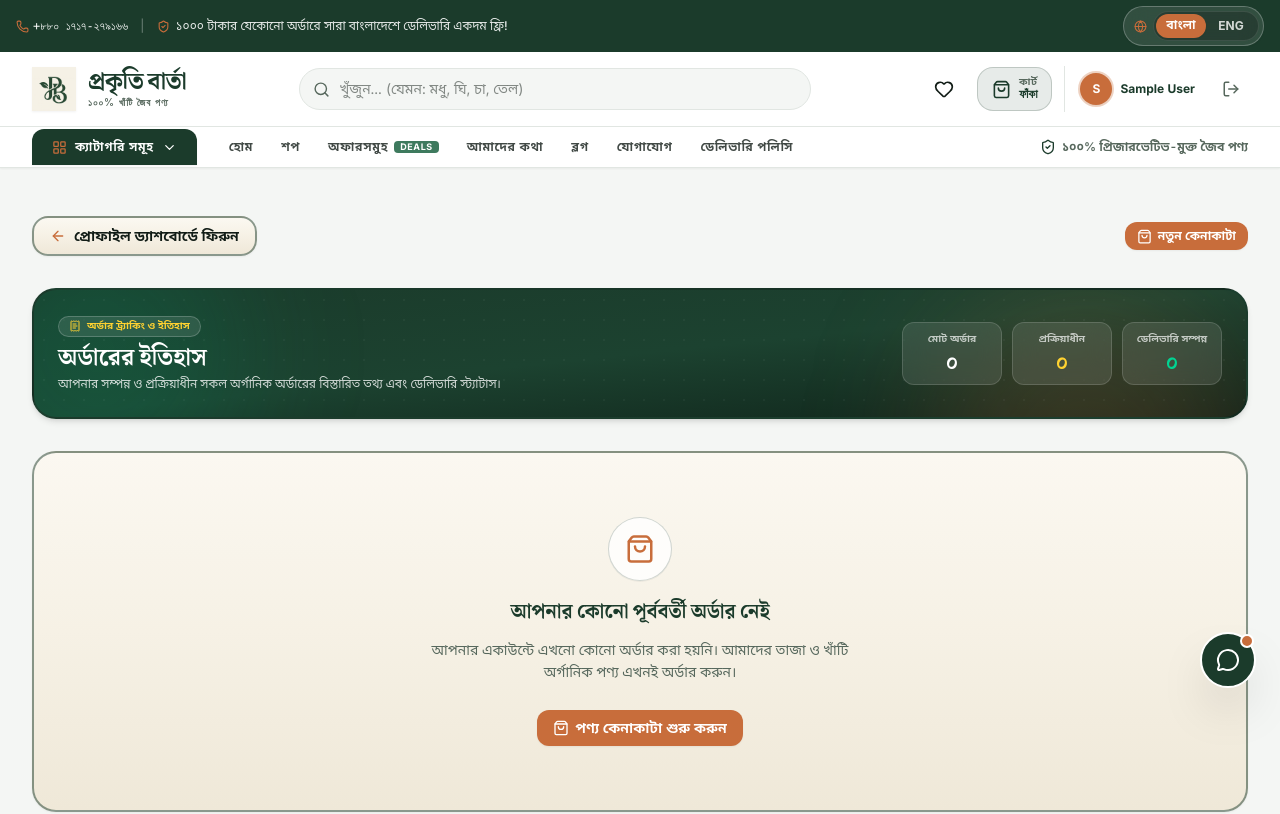
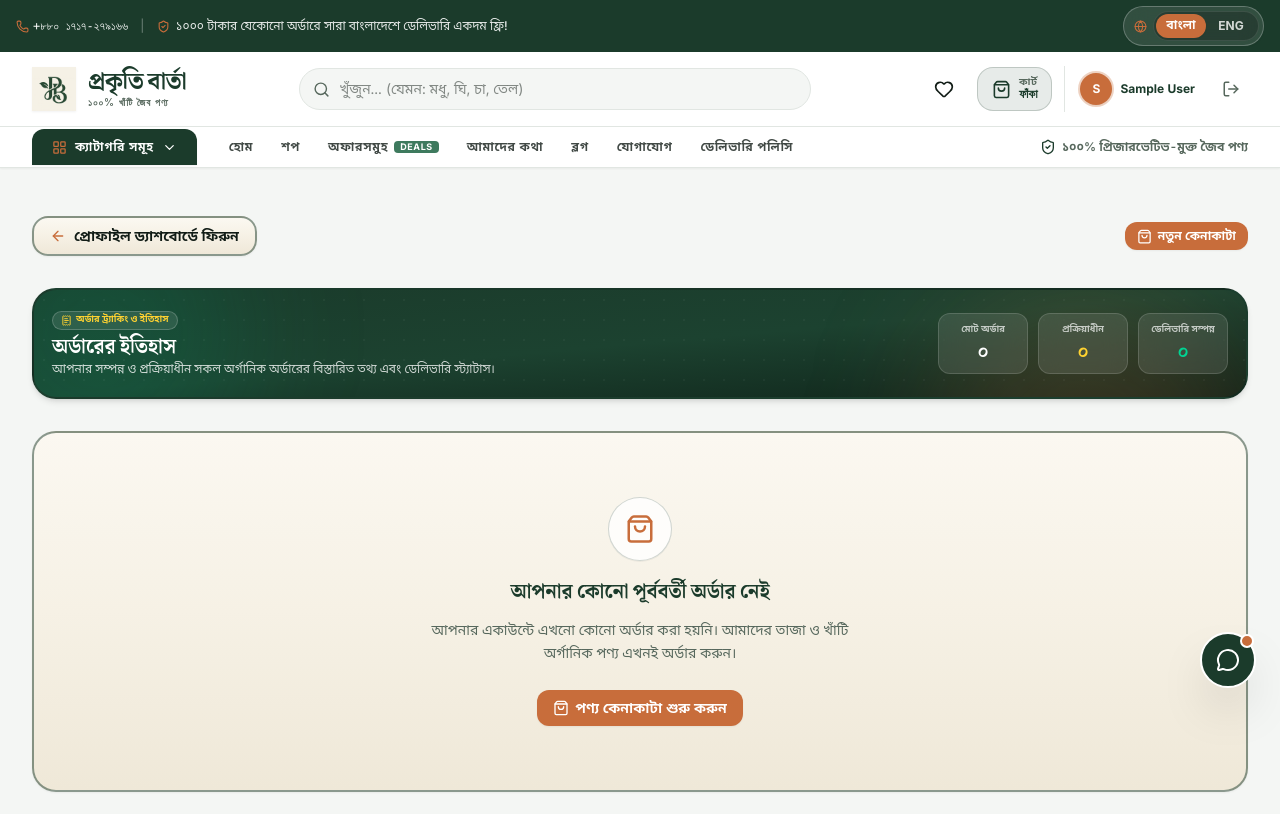
Before and after one commit to tridib371/prokriti-barta, a React (Vite) app: page /profile/orders in a window 1280 px wide. Shown: the top 814 px of the page. Built offline with nearby package versions, Linux system fonts and the light colour scheme; sample sign-in values are in the browser's storage.

Commit message:
style(orders): reduce Order History banner Y-axis height and style horizontal slide bar with distinct dark/black scrollbar thumb

```diff
--- a/src/index.css
+++ b/src/index.css
@@ -53,16 +53,38 @@ body, [class*="font-bn"], .font-display, .font-body {
 /* Custom Scrollbar */
 ::-webkit-scrollbar {
   width: 8px;
+  height: 6px;
 }
 ::-webkit-scrollbar-track {
   background: var(--bg);
 }
 ::-webkit-scrollbar-thumb {
-  background: var(--line);
+  background: var(--primary);
   border-radius: 4px;
 }
 ::-webkit-scrollbar-thumb:hover {
-  background: var(--muted);
+  background: var(--ink);
+}
+
+/* Distinct Dark Slidebar Utility for visible horizontal scrolling */
+.scrollbar-dark {
+  scrollbar-width: thin;
+  scrollbar-color: #111C16 rgba(27, 59, 43, 0.15);
+}
+.scrollbar-dark::-webkit-scrollbar {
+  height: 6px;
+  width: 6px;
+}
+.scrollbar-dark::-webkit-scrollbar-track {
+  background: rgba(27, 59, 43, 0.12);
+  border-radius: 9999px;
+}
+.scrollbar-dark::-webkit-scrollbar-thumb {
+  background: #111C16;
+  border-radius: 9999px;
+}
+.scrollbar-dark::-webkit-scrollbar-thumb:hover {
+  background: #000000;
 }
 
 /* Lenis Smooth Scroll Rules */
--- a/src/pages/OrderHistory.jsx
+++ b/src/pages/OrderHistory.jsx
@@ -88,21 +88,21 @@ export default function OrderHistory() {
         </div>
 
         {/* 1. Gorgeous Brand Hero Header Banner (Compact in Y-Axis) */}
-        <div className="relative rounded-3xl overflow-hidden bg-gradient-to-br from-primary via-[#1c4230] to-[#0f2319] text-white p-4 sm:p-6 shadow-md border-2 border-primary/30">
+        <div className="relative rounded-3xl overflow-hidden bg-gradient-to-br from-primary via-[#1c4230] to-[#0f2319] text-white p-3.5 sm:p-4.5 shadow-md border-2 border-primary/30">
           <div className="absolute top-0 right-0 w-80 h-80 bg-accent/20 rounded-full blur-3xl pointer-events-none" />
           <div className="absolute -bottom-20 -left-20 w-72 h-72 bg-emerald-500/15 rounded-full blur-3xl pointer-events-none" />
           <div className="absolute inset-0 bg-[radial-gradient(#ffffff0a_1px,transparent_1px)] [background-size:20px_20px] pointer-events-none" />
 
-          <div className="relative z-10 flex flex-col md:flex-row md:items-center justify-between gap-4">
-            <div className="space-y-1">
-              <div className="inline-flex items-center gap-1.5 px-2.5 py-0.5 rounded-full bg-white/10 backdrop-blur-md border border-white/20 text-[10px] font-bold text-amber-300 font-bn-sans">
-                <ReceiptText size={12} />
+          <div className="relative z-10 flex flex-col md:flex-row md:items-center justify-between gap-3 sm:gap-4">
+            <div className="space-y-0.5">
+              <div className="inline-flex items-center gap-1 px-2 py-0.5 rounded-full bg-white/10 backdrop-blur-md border border-white/20 text-[9px] font-bold text-amber-300 font-bn-sans">
+                <ReceiptText size={11} />
                 <span>{lang === 'bn' ? 'অর্ডার ট্র্যাকিং ও ইতিহাস' : 'Order History & Real-Time Tracking'}</span>
               </div>
-              <h1 className="font-display font-bold text-lg sm:text-2xl text-white">
+              <h1 className="font-display font-bold text-base sm:text-xl text-white">
                 {t('orders.title')}
               </h1>
-              <p className="text-xs text-white/80 font-bn-sans max-w-xl">
+              <p className="text-[11px] sm:text-xs text-white/80 font-bn-sans max-w-xl leading-snug">
                 {lang === 'bn'
                   ? 'আপনার সম্পন্ন ও প্রক্রিয়াধীন সকল অর্গানিক অর্ডারের বিস্তারিত তথ্য এবং ডেলিভারি স্ট্যাটাস।'
                   : 'Track your organic purchases, live delivery updates, and view invoices seamlessly.'}
@@ -110,20 +110,20 @@ export default function OrderHistory() {
             </div>
 
             {/* Quick Metrics Strip */}
-            <div className="grid grid-cols-3 gap-2.5 shrink-0">
-              <div className="bg-white/10 backdrop-blur-md border border-white/15 px-3 py-2 rounded-xl text-center min-w-[85px] sm:min-w-[100px]">
-                <span className="text-[10px] text-white/70 block uppercase font-bold">{lang === 'bn' ? 'মোট অর্ডার' : 'Total Orders'}</span>
-                <span className="font-display font-bold text-base sm:text-xl text-white mt-0.5 block">{n(orders.length)}</span>
+            <div className="grid grid-cols-3 gap-2 sm:gap-2.5 shrink-0">
+              <div className="bg-white/10 backdrop-blur-md border border-white/15 px-2.5 py-1.5 sm:px-3 sm:py-2 rounded-xl text-center min-w-[75px] sm:min-w-[90px]">
+                <span className="text-[9px] text-white/70 block uppercase font-bold">{lang === 'bn' ? 'মোট অর্ডার' : 'Total Orders'}</span>
+                <span className="font-display font-bold text-sm sm:text-lg text-white mt-0.5 block">{n(orders.length)}</span>
               </div>
 
-              <div className="bg-white/10 backdrop-blur-md border border-white/15 px-3 py-2 rounded-xl text-center min-w-[85px] sm:min-w-[100px]">
-                <span className="text-[10px] text-white/70 block uppercase font-bold">{lang === 'bn' ? 'প্রক্রিয়াধীন' : 'Processing'}</span>
-                <span className="font-display font-bold text-base sm:text-xl text-amber-300 mt-0.5 block">{n(processingCount)}</span>
+              <div className="bg-white/10 backdrop-blur-md border border-white/15 px-2.5 py-1.5 sm:px-3 sm:py-2 rounded-xl text-center min-w-[75px] sm:min-w-[90px]">
+                <span className="text-[9px] text-white/70 block uppercase font-bold">{lang === 'bn' ? 'প্রক্রিয়াধীন' : 'Processing'}</span>
+                <span className="font-display font-bold text-sm sm:text-lg text-amber-300 mt-0.5 block">{n(processingCount)}</span>
               </div>
 
-              <div className="bg-white/10 backdrop-blur-md border border-white/15 px-3 py-2 rounded-xl text-center min-w-[85px] sm:min-w-[100px]">
-                <span className="text-[10px] text-white/70 block uppercase font-bold">{lang === 'bn' ? 'ডেলিভারি সম্পন্ন' : 'Delivered'}</span>
-                <span className="font-display font-bold text-base sm:text-xl text-emerald-400 mt-0.5 block">{n(deliveredCount)}</span>
+              <div className="bg-white/10 backdrop-blur-md border border-white/15 px-2.5 py-1.5 sm:px-3 sm:py-2 rounded-xl text-center min-w-[75px] sm:min-w-[90px]">
+                <span className="text-[9px] text-white/70 block uppercase font-bold">{lang === 'bn' ? 'ডেলিভারি সম্পন্ন' : 'Delivered'}</span>
+                <span className="font-display font-bold text-sm sm:text-lg text-emerald-400 mt-0.5 block">{n(deliveredCount)}</span>
               </div>
             </div>
           </div>
@@ -131,12 +131,12 @@ export default function OrderHistory() {
 
         {/* 2. Filter Tabs & Search Bar - Green Bordered Cream Palette */}
         {orders.length > 0 && (
-          <div className="flex flex-col sm:flex-row sm:items-center justify-between gap-4 bg-gradient-to-b from-[#FBF8F1] via-[#F6F1E5] to-[#EFE8D8] border-2 border-primary/50 hover:border-primary rounded-3xl p-4 sm:p-5 shadow-xs transition-colors">
-            {/* Status Filter Tabs */}
-            <div className="flex items-center gap-2 overflow-x-auto pb-1 sm:pb-0">
+          <div className="flex flex-col sm:flex-row sm:items-center justify-between gap-3 sm:gap-4 bg-gradient-to-b from-[#FBF8F1] via-[#F6F1E5] to-[#EFE8D8] border-2 border-primary/50 hover:border-primary rounded-3xl p-3.5 sm:p-4.5 shadow-xs transition-colors">
+            {/* Status Filter Tabs with Black/Dark Scrollbar Slider */}
+            <div className="flex items-center gap-2 overflow-x-auto pb-2 sm:pb-0 scrollbar-dark">
               <button
                 onClick={() => setFilterStatus('all')}
-                className={`px-4 py-2 rounded-2xl text-xs font-bold font-bn-sans transition-all cursor-pointer whitespace-nowrap ${
+                className={`px-3.5 py-1.5 sm:px-4 sm:py-2 rounded-2xl text-xs font-bold font-bn-sans transition-all cursor-pointer whitespace-nowrap ${
                   filterStatus === 'all'
                     ? 'bg-primary text-white shadow-xs'
                     : 'bg-white/80 border border-primary/20 text-ink hover:bg-white'
@@ -147,7 +147,7 @@ export default function OrderHistory() {
 
               <button
                 onClick={() => setFilterStatus('Processing')}
-                className={`px-4 py-2 rounded-2xl text-xs font-bold font-bn-sans transition-all cursor-pointer whitespace-nowrap ${
+                className={`px-3.5 py-1.5 sm:px-4 sm:py-2 rounded-2xl text-xs font-bold font-bn-sans transition-all cursor-pointer whitespace-nowrap ${
                   filterStatus === 'Processing'
                     ? 'bg-primary text-white shadow-xs'
                     : 'bg-white/80 border border-primary/20 text-ink hover:bg-white'
@@ -158,7 +158,7 @@ export default function OrderHistory() {
 
               <button
                 onClick={() => setFilterStatus('Delivered')}
-                className={`px-4 py-2 rounded-2xl text-xs font-bold font-bn-sans transition-all cursor-pointer whitespace-nowrap ${
+                className={`px-3.5 py-1.5 sm:px-4 sm:py-2 rounded-2xl text-xs font-bold font-bn-sans transition-all cursor-pointer whitespace-nowrap ${
                   filterStatus === 'Delivered'
                     ? 'bg-primary text-white shadow-xs'
                     : 'bg-white/80 border border-primary/20 text-ink hover:bg-white'
```
